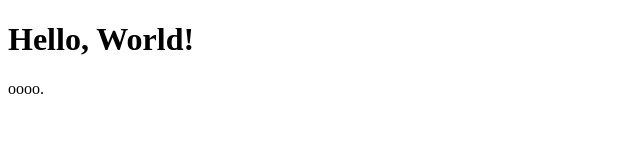
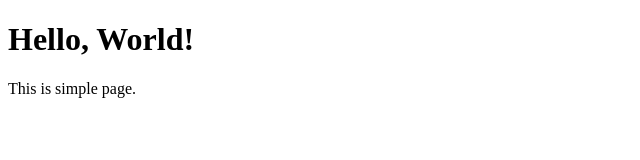
Before and after one commit to jeonghye111/an, a plain HTML site: page index.html in a window 1280 px wide. Shown: the whole page, without its empty margins (0-640 px from the left). Drawn offline with Linux system fonts and the light colour scheme.

Commit message:
Add files via upload

```diff
--- a/index.html
+++ b/index.html
@@ -7,6 +7,6 @@
 </head>
 <body>
     <h1>Hello, World!</h1>
-    <p>oooo.</p>
+    <p>This is simple page.</p>
 </body>
 </html>
```
